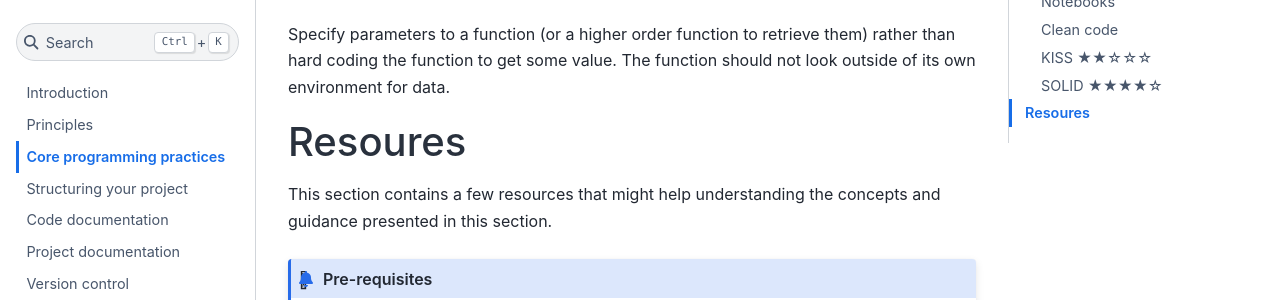
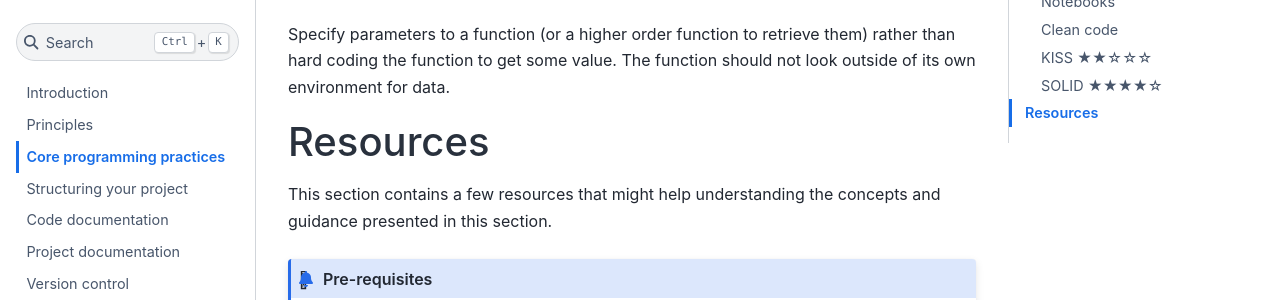
Before and after one commit to best-practice-and-impact/qa-of-code-guidance, a Jupyter Book: the page built from book/core_programming.md, in a window 1280 px wide and 900 px high, scrolled down 25799 px. Shown: the part 143-443 px from the top of the window. Built offline with Jupyter Book 1.0.4 settings and Sphinx 7.4.7 and the Sphinx Book theme 1.1.4, drawn with Linux system fonts in a browser that asks for light colours.

Commit message:
Spelling

```diff
--- a/book/core_programming.md
+++ b/book/core_programming.md
@@ -1012,7 +1012,7 @@ The function should not look outside of its own environment for data.
 
 (resources)=
 
-# Resoures
+# Resources
 
 This section contains a few resources that might help understanding the concepts and guidance presented in this section.
 
```
